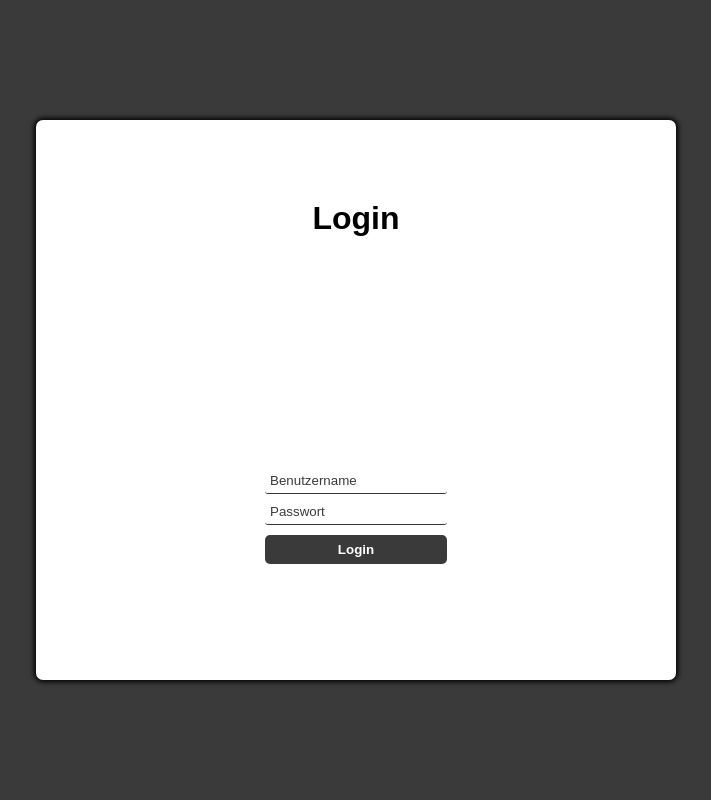
After one commit to GamePowerX/gamepowerx.github.io, a PHP site: page /login.html in a window 1280 px wide. The commit adds this page. Shown: the whole page, without its empty margins (284-995 px from the left). Run offline with PHP 8.4, Linux system fonts and the light colour scheme.

Commit message:
Changed things including better Login

```diff
--- a/downloads.html
+++ b/downloads.html
@@ -5,11 +5,11 @@
    href="style.css">
   <h1 id="title">Game Power X</h1>
   <div>
-   <a href="/index.html"
+   <a href="./index.html"
     class="menu">Home</a>
-   <a href="/downloads.html" class="
+   <a href="./downloads.html" class="
     menu">Downloads</a>
-   <a class="menu" href="/contact.html">Kontakt</a>
+   <a class="menu" href="./contact.html">Kontakt</a>
   </div>
   <br>
   <p id="info">Hier ein paar Downloads:
--- /dev/null
+++ b/login-page.css
@@ -0,0 +1,81 @@
+html {
+    height: 100%;
+  }
+
+  body {
+    height: 100%;
+    margin: 0;
+    font-family: Arial, Helvetica, sans-serif;
+    display: grid;
+    justify-items: center;
+    align-items: center;
+    background-color: #3a3a3a;
+  }
+
+  #main-holder {
+    width: 50%;
+    height: 70%;
+    display: grid;
+    justify-items: center;
+    align-items: center;
+    background-color: white;
+    border-radius: 7px;
+    box-shadow: 0px 0px 5px 2px black;
+  }
+
+  #login-error-msg-holder {
+    width: 100%;
+    height: 100%;
+    display: grid;
+    justify-items: center;
+    align-items: center;
+  }
+
+  #login-error-msg {
+    width: 23%;
+    text-align: center;
+    margin: 0;
+    padding: 5px;
+    font-size: 12px;
+    font-weight: bold;
+    color: #8a0000;
+    border: 1px solid #8a0000;
+    background-color: #e58f8f;
+    opacity: 0;
+  }
+
+  #error-msg-second-line {
+    display: block;
+  }
+
+  #login-form {
+    align-self: flex-start;
+    display: grid;
+    justify-items: center;
+    align-items: center;
+  }
+
+  .login-form-field::placeholder {
+    color: #3a3a3a;
+  }
+
+  .login-form-field {
+    border: none;
+    border-bottom: 1px solid #3a3a3a;
+    margin-bottom: 10px;
+    border-radius: 3px;
+    outline: none;
+    padding: 0px 0px 5px 5px;
+  }
+
+  #login-form-submit {
+    width: 100%;
+    padding: 7px;
+    border: none;
+    border-radius: 5px;
+    color: white;
+    font-weight: bold;
+    background-color: #3a3a3a;
+    cursor: pointer;
+    outline: none;
+  }
--- /dev/null
+++ b/login-page.js
@@ -0,0 +1,16 @@
+const loginForm = document.getElementById("login-form");
+const loginButton = document.getElementById("login-form-submit");
+const loginErrorMsg = document.getElementById("login-error-msg");
+
+loginButton.addEventListener("click", (e) => {
+    e.preventDefault();
+    const username = loginForm.username.value;
+    const password = loginForm.password.value;
+
+    if (username === "user" && password === "web_dev") {
+        alert("You have successfully logged in.");
+        location.reload();
+    } else {
+        loginErrorMsg.style.opacity = 1;
+    }
+})
--- /dev/null
+++ b/login.html
@@ -0,0 +1,28 @@
+<!DOCTYPE html>
+
+<head>
+  <meta charset="UTF-8">
+  <meta name="viewport" content="width=device-width, initial-scale=1.0">
+  <title>Login</title>
+  <link rel="stylesheet" href="login-page.css">
+  <script defer src="login-page.js"></script>
+</head>
+
+<body>
+  <main id="main-holder">
+    <h1 id="login-header">Login</h1>
+
+    <div id="login-error-msg-holder">
+      <p id="login-error-msg">Falscher/s Benutzername<span id="error-msg-second-line">und/oder Passwort</span></p>
+    </div>
+
+    <form id="login-form">
+      <input type="text" name="username" id="username-field" class="login-form-field" placeholder="Benutzername">
+      <input type="password" name="password" id="password-field" class="login-form-field" placeholder="Passwort">
+      <input type="submit" value="Login" id="login-form-submit">
+    </form>
+
+  </main>
+</body>
+
+</html>
```
Also changed, not shown: contact.html (+4 -4 lines), index.html (+6 -20 lines), register.html (added, +27 -0 lines), style.css (+7 -0 lines), favicon.png (added), 1 other file.
